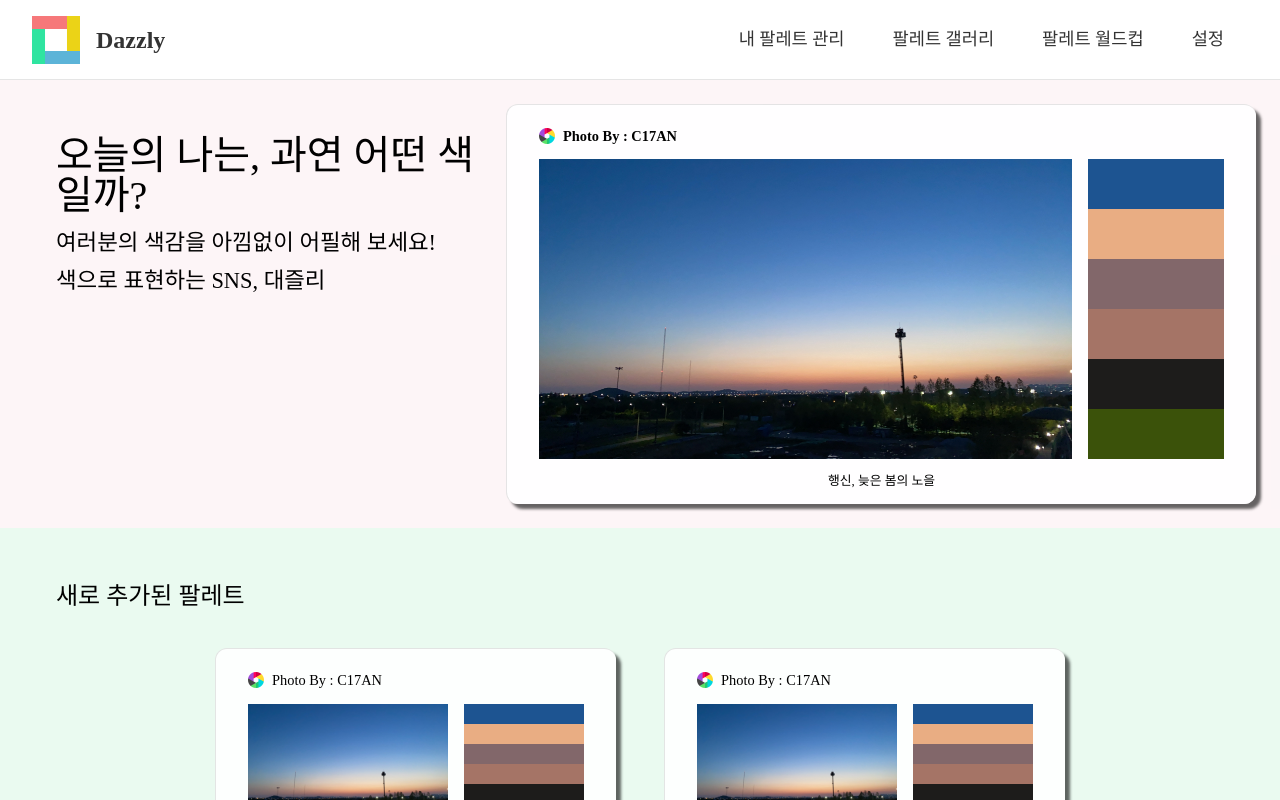
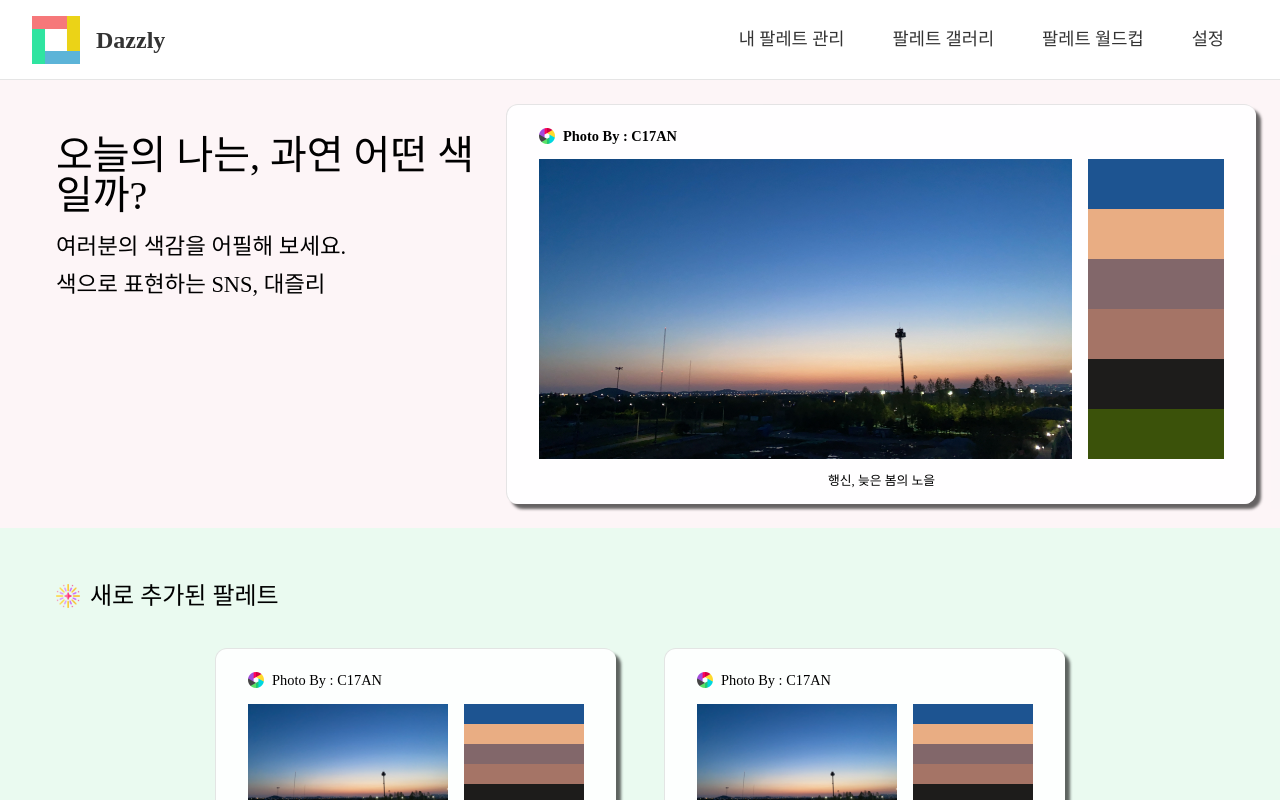
Before and after one commit to C17AN/dazzly, a React (Create React App) app: page / in a window 1280 px wide. Shown: the top 800 px of the page. Built offline with nearby package versions, Linux system fonts and the light colour scheme; a web font is replaced by a local one.

Commit message:
style(Home, Recent): 미디어쿼리 수정

```diff
--- a/src/components/Home/Demo.tsx
+++ b/src/components/Home/Demo.tsx
@@ -43,7 +43,7 @@ const Demo = () => {
               <p className="photo-by-description">Photo By : C17AN</p>
             </ImageTitle>
             <ImageContainer>
-              <img src={demo1} height={300} />
+              <img src={demo1} />
               <ImagePaletteContainer>
                 <div className="demo-palette-1-blue" />
                 <div className="demo-palette-1-orange_1" />
@@ -94,7 +94,7 @@ const ImageContainer = styled.div`
   }
   @media screen and (max-width: 768px) {
     img {
-      width: 200px;
+      width: auto;
     }
   }
 `;
--- a/src/components/Home/Recent.tsx
+++ b/src/components/Home/Recent.tsx
@@ -1,6 +1,7 @@
 import React from "react";
 import styled from "styled-components";
 import PhotoComponent from "../../common/PhotoComponent";
+import newIcon from "../../assets/icon/new.png";
 
 interface Props {}
 
@@ -8,6 +9,7 @@ const Recent = (props: Props) => {
   return (
     <Container>
       <Title>
+        <img src={newIcon} />
         <h3>새로 추가된 팔레트</h3>
       </Title>
 
@@ -42,6 +44,12 @@ const PhotoContainer = styled.div`
 
 const Title = styled.div`
   padding: 1.5em;
+  display: flex;
+  align-items: center;
+  img {
+    height: 1.5rem;
+    margin-right: 10px;
+  }
   h3 {
     font-size: 1.5rem;
     font-family: "KoPub Dotum";
--- a/src/pages/Home.tsx
+++ b/src/pages/Home.tsx
@@ -8,7 +8,7 @@ const Home = () => {
       <TopContent>
         <Description>
           <h2>오늘의 나는, 과연 어떤 색일까?</h2>
-          <p>여러분의 색감을 아낌없이 어필해 보세요!</p>
+          <p>여러분의 색감을 어필해 보세요.</p>
           <p>색으로 표현하는 SNS, 대즐리</p>
         </Description>
         <Demo />
@@ -42,6 +42,7 @@ const Description = styled.div`
   h2 {
     font-size: 2.5rem;
     font-weight: 300;
+    margin-bottom: 20px;
     -webkit-animation: focus-in-expand 1s 1s cubic-bezier(0.25, 0.46, 0.45, 0.94) both;
     animation: focus-in-expand 1s 1s cubic-bezier(0.25, 0.46, 0.45, 0.94) both;
   }
```
Also changed, not shown: src/assets/icon/new.png (added).
